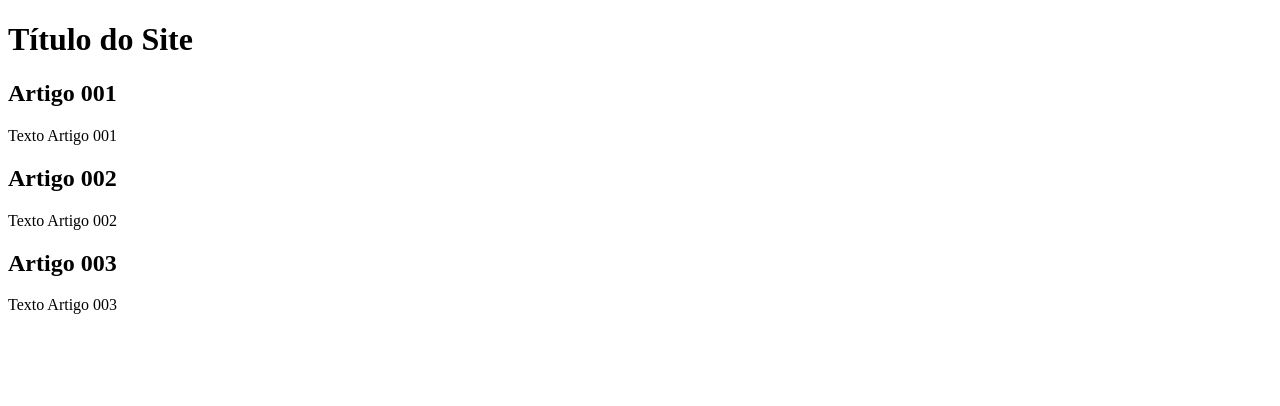
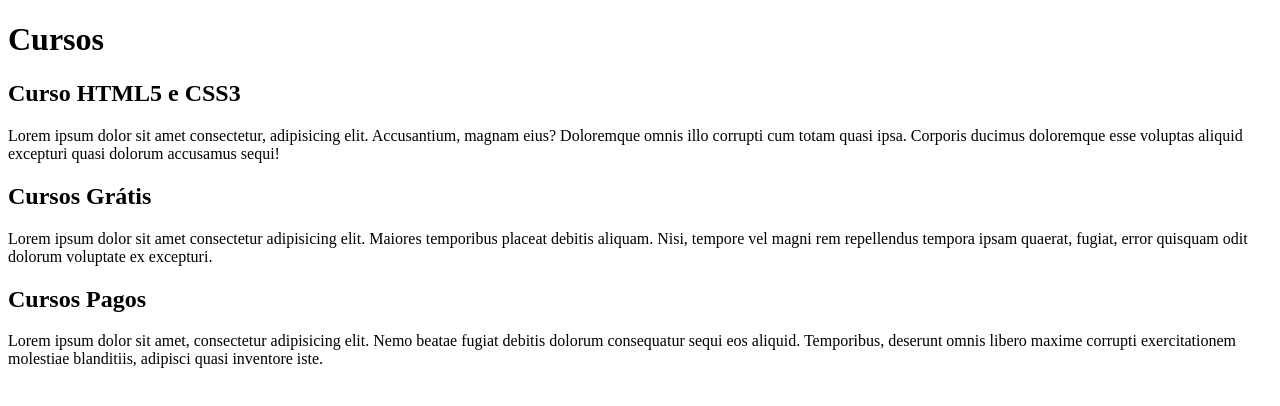
Before and after one commit to lucasstack90/projeto-sites, a plain HTML site: page index.html in a window 1280 px wide. Drawn offline with Linux system fonts and the light colour scheme.

Commit message:
Comecei a Criar o Conteúdo

```diff
--- a/index.html
+++ b/index.html
@@ -3,24 +3,24 @@
 <head>
     <meta charset="UTF-8">
     <meta name="viewport" content="width=device-width, initial-scale=1.0">
-    <title>Título Do Site</title>
+    <title></title>
 </head>
 <body>
     <main>
         <header>
-            <h1>Título do Site</h1>
+            <h1>Cursos</h1>
         </header>
         <article>
-            <h2>Artigo 001</h2>
-            <p>Texto Artigo 001</p>
+            <h2>Curso HTML5 e CSS3</h2>
+            <p>Lorem ipsum dolor sit amet consectetur, adipisicing elit. Accusantium, magnam eius? Doloremque omnis illo corrupti cum totam quasi ipsa. Corporis ducimus doloremque esse voluptas aliquid excepturi quasi dolorum accusamus sequi!</p>
         </article>
         <article>
-            <h2>Artigo 002</h2>
-            <p>Texto Artigo 002</p>
+            <h2>Cursos Grátis</h2>
+            <p>Lorem ipsum dolor sit amet consectetur adipisicing elit. Maiores temporibus placeat debitis aliquam. Nisi, tempore vel magni rem repellendus tempora ipsam quaerat, fugiat, error quisquam odit dolorum voluptate ex excepturi.</p>
         </article>
          <article>
-            <h2>Artigo 003</h2>
-            <p>Texto Artigo 003</p>
+            <h2>Cursos Pagos</h2>
+            <p>Lorem ipsum dolor sit amet, consectetur adipisicing elit. Nemo beatae fugiat debitis dolorum consequatur sequi eos aliquid. Temporibus, deserunt omnis libero maxime corrupti exercitationem molestiae blanditiis, adipisci quasi inventore iste.</p>
         </article>
 
 
```
